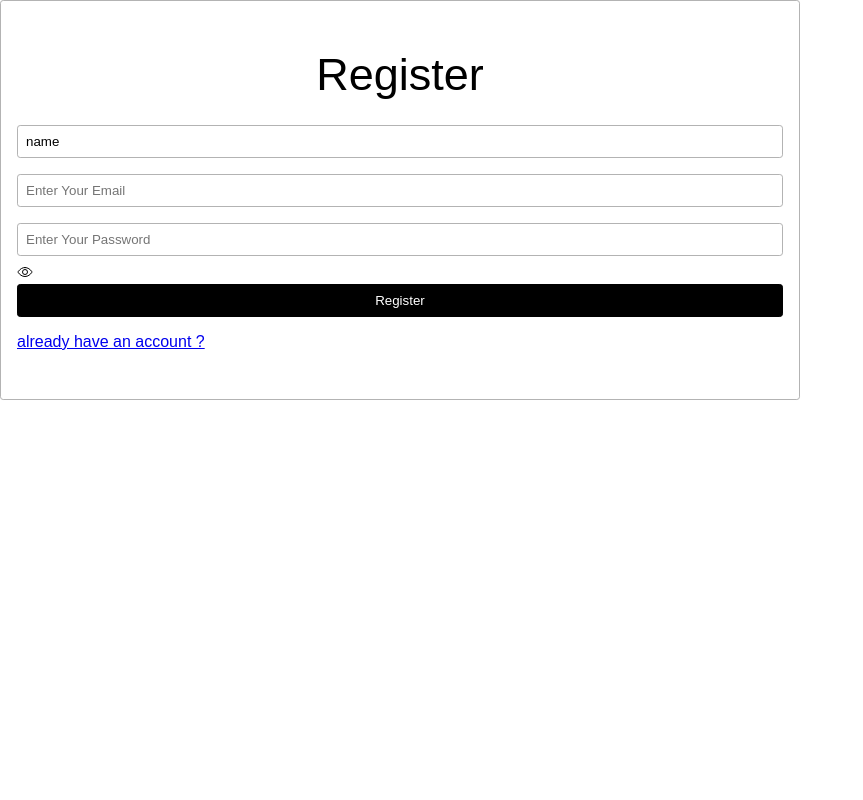
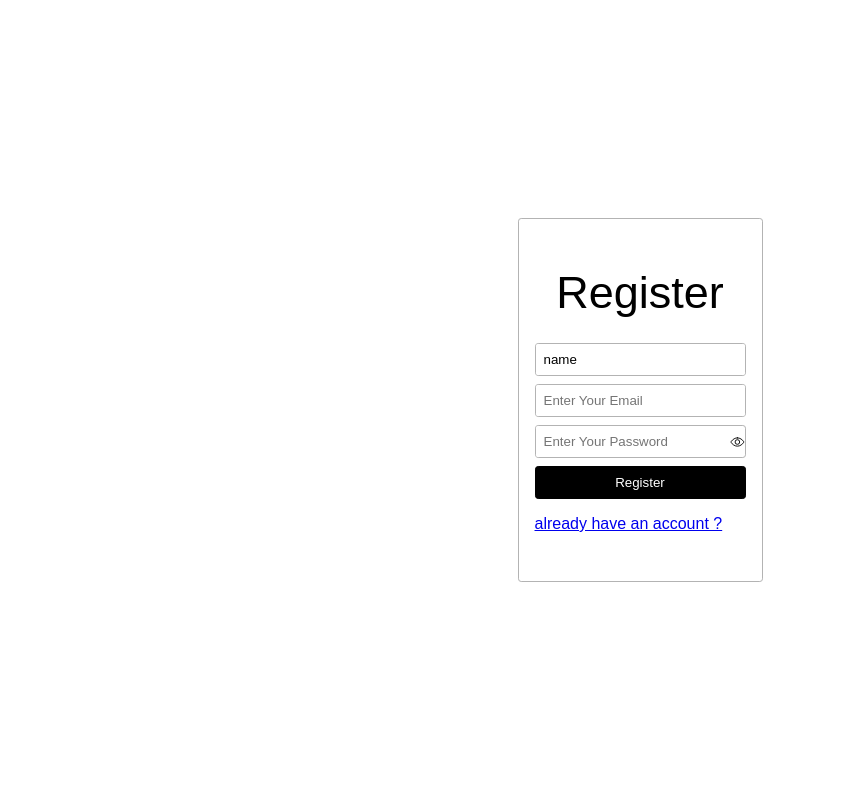
Before and after one commit to Dabaghi-Anass/gallerie-app, a PHP site: template src/pages/register.php in a window 1280 px wide. Shown: the whole page, without its empty margins (0-863 px from the left). Run offline with PHP 8.4, Linux system fonts and the light colour scheme; the template is opened without the code that fills it, so the values that code supplies are empty.

Commit message:
changed styles

```diff
--- a/index.php
+++ b/index.php
@@ -1,4 +1,3 @@
 <?php
-    include("src/pages/login.php")."<br>";
     include("src/pages/register.php");
 ?>
--- a/src/css/style.css
+++ b/src/css/style.css
@@ -20,7 +20,7 @@ main{
     height :100%;
     width: 100%;
 }
-.login-page{
+.container{
     display: grid;
     place-content: center;
 }
@@ -41,11 +41,10 @@ main{
 }
 .app-input{
     padding: .5rem;
-    border: 1px solid var(--light-grey);
-    border-radius: .2rem;
-    margin-block: .5rem;
     outline: none;
     width: 100%;
+    border: none;
+
 }
 .btn{
     --_bg : black;
@@ -67,3 +66,12 @@ main{
 .btn-large{
     width: 100%;
 }
+.input-container{
+    display: flex;
+    align-items: center;
+    border: 1px solid var(--light-grey);
+    border-radius: .2rem;
+    margin-block: .5rem;
+    width: 100%;
+    overflow: hidden;
+}
--- a/src/pages/register.php
+++ b/src/pages/register.php
@@ -7,12 +7,16 @@
     <title>Gallerie App</title>
 </head>
 <body>
-    <main class="register-page">
-    <form class="auth-container" action="htmlspecialchars($_SERVER['PHP_SELF'])" method="post">
+    <main class="container">
+    <form class="auth-container" action="<?= htmlspecialchars($_SERVER['PHP_SELF']) ?>" method="post">
         <p>Register</p>
         <div class="form-inputs">
+            <div class="input-container">
             <input type="text" value="name" placeholder="Enter Your name" class="app-input">
+            </div>
+            <div class="input-container">
             <input name="email" type="email" placeholder="Enter Your Email" class="app-input">
+            </div>
             <div class="input-container">
             <input name="password" type="password" placeholder="Enter Your Password" class="app-input">
             <ion-icon name="eye-outline"></ion-icon>
```
Also changed, not shown: src/pages/login.php (+5 -3 lines).
